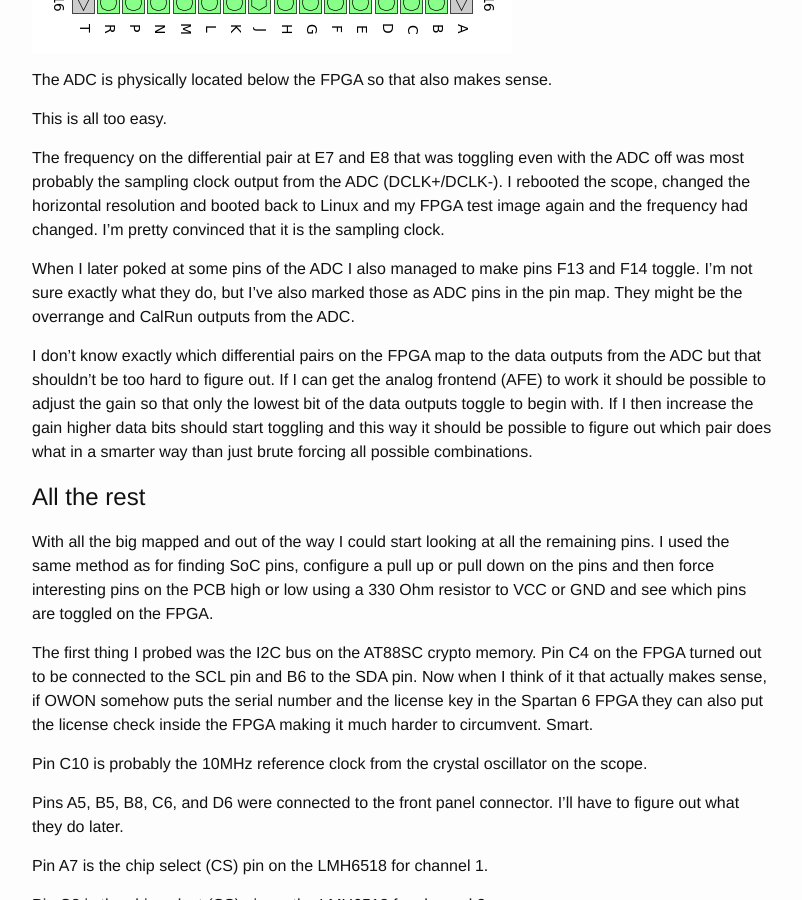
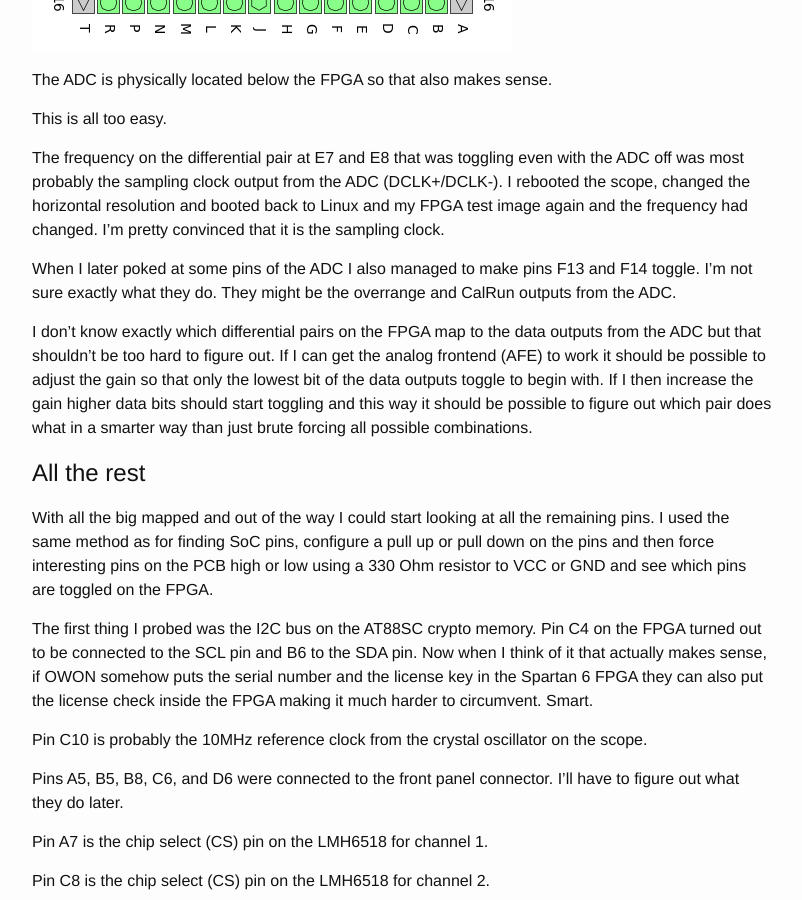
Before and after one commit to wingel/wingel.github.io, a Jekyll site: the page built from _posts/2016-06-19-sds7102-more-fpga-pins.md, in a window 1280 px wide and 900 px high, scrolled down 4344 px. Shown: the whole window, without its empty margins (238-1040 px from the left). Built offline with Jekyll 4.4.1, drawn with Linux system fonts in a browser that asks for light colours.

Commit message:
rewording

```diff
--- a/_posts/2016-06-19-sds7102-more-fpga-pins.md
+++ b/_posts/2016-06-19-sds7102-more-fpga-pins.md
@@ -155,9 +155,8 @@ the frequency had changed.  I'm pretty convinced that it is the
 sampling clock.
 
 When I later poked at some pins of the ADC I also managed to make pins
-F13 and F14 toggle.  I'm not sure exactly what they do, but I've also
-marked those as ADC pins in the pin map.  They might be the overrange
-and CalRun outputs from the ADC.
+F13 and F14 toggle.  I'm not sure exactly what they do.  They might be
+the overrange and CalRun outputs from the ADC.
 
 I don't know exactly which differential pairs on the FPGA map to the
 data outputs from the ADC but that shouldn't be too hard to figure
```
